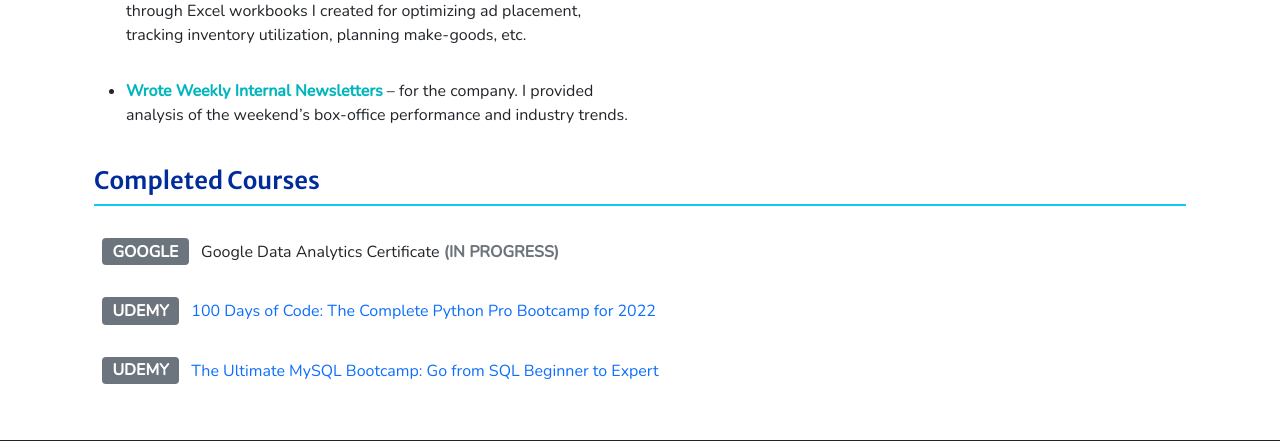
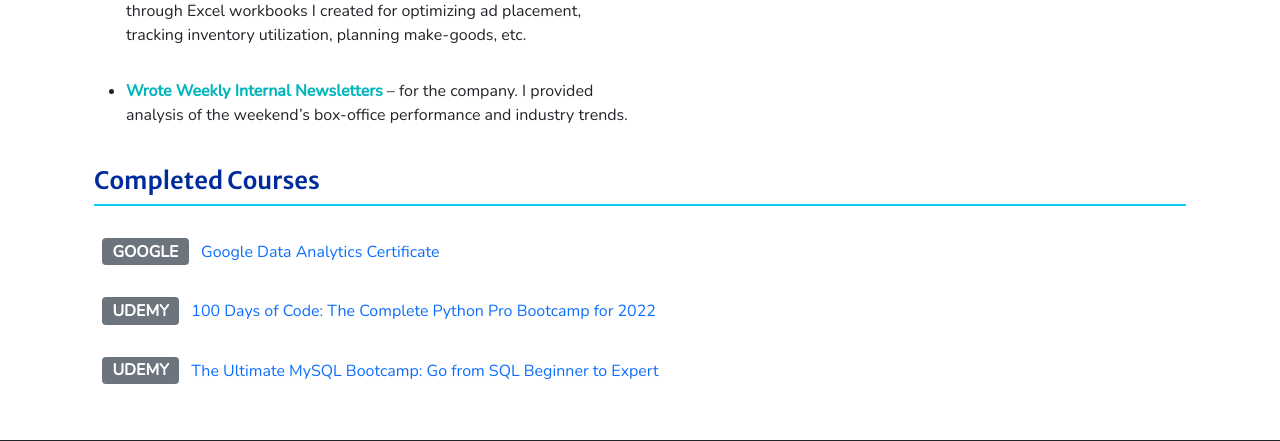
Before and after one commit to BinaryEgo/Portfolio, a Flask app: page /about in a window 1280 px wide. Shown: the part 1620-2061 px from the top of the page. Run offline with Flask 2, Linux system fonts and the light colour scheme; parts of the project's set-up code (start-up, migrations or seed data) failed here and were passed over; some libraries are stand-ins or nearby versions.

Commit message:
updated about me... google data analytics course (in progress -> completed)

```diff
--- a/application/templates/aboutme.html
+++ b/application/templates/aboutme.html
@@ -7,7 +7,7 @@
 <!-- Page Header -->
 <header class="bg-image-sub-page py-md-4"
         style="background-image: url('static/images/bg/meritt-thomas-zqIOvV-D3JQ-unsplash - tree lights.jpg');"
->
+        xmlns="http://www.w3.org/1999/html">
     <div class="container">
         <div class="row mb-4 mx-4 px-4">
             <!-- Intro Text -->
@@ -119,8 +119,10 @@
                 <li>
                     <p>
                         <span class="badge bg-secondary">GOOGLE</span>
-                        Google Data Analytics Certificate
-                        <strong class="text-muted">(IN PROGRESS)</strong>
+                        <a href="https://www.coursera.org/account/accomplishments/specialization/certificate/Q5TGSG2EFSTB"
+                           target="_blank" rel="noopener noreferrer">
+                            Google Data Analytics Certificate
+                        </a>
                     </p>
                 </li>
                 <li>
```
